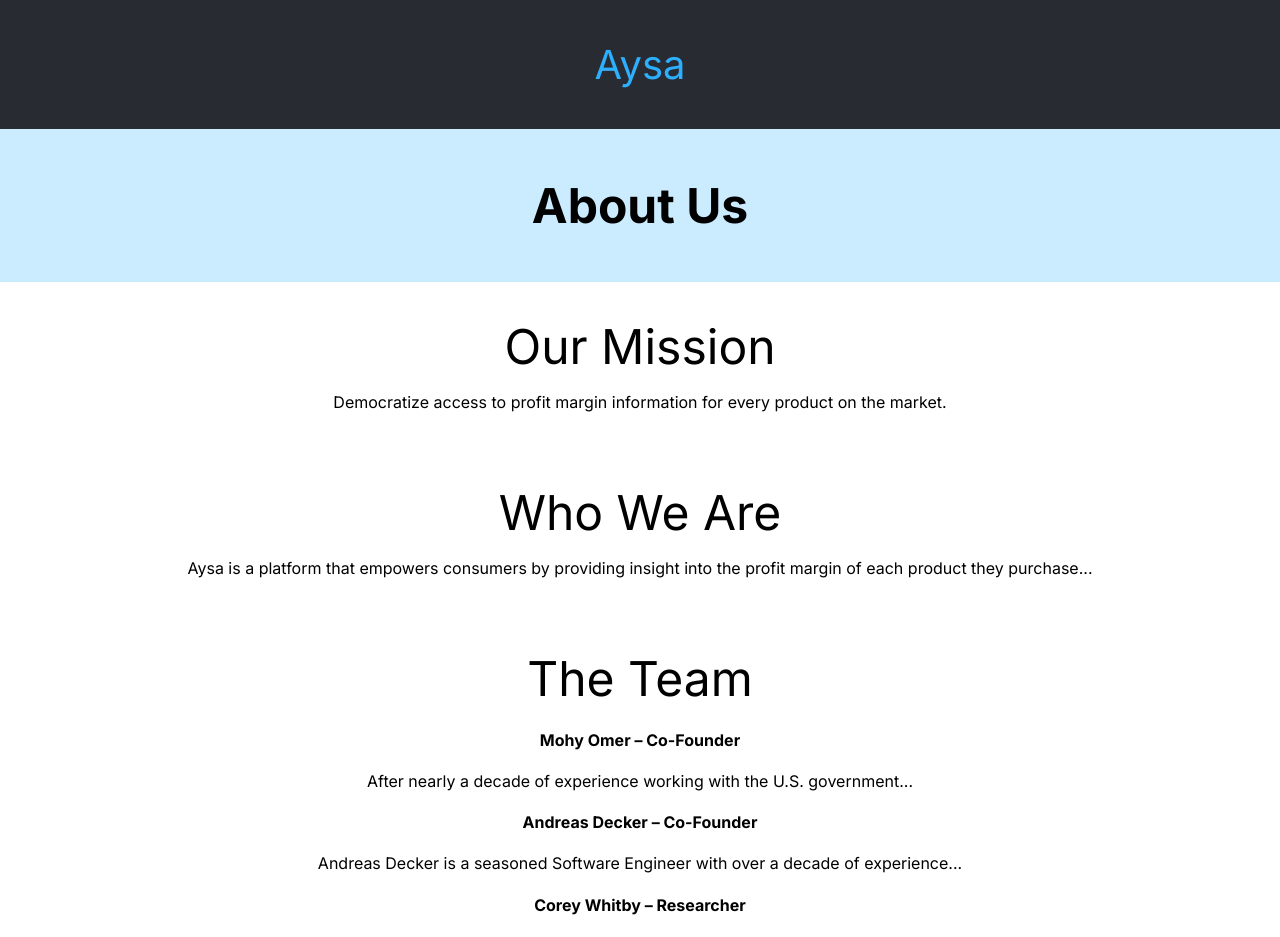
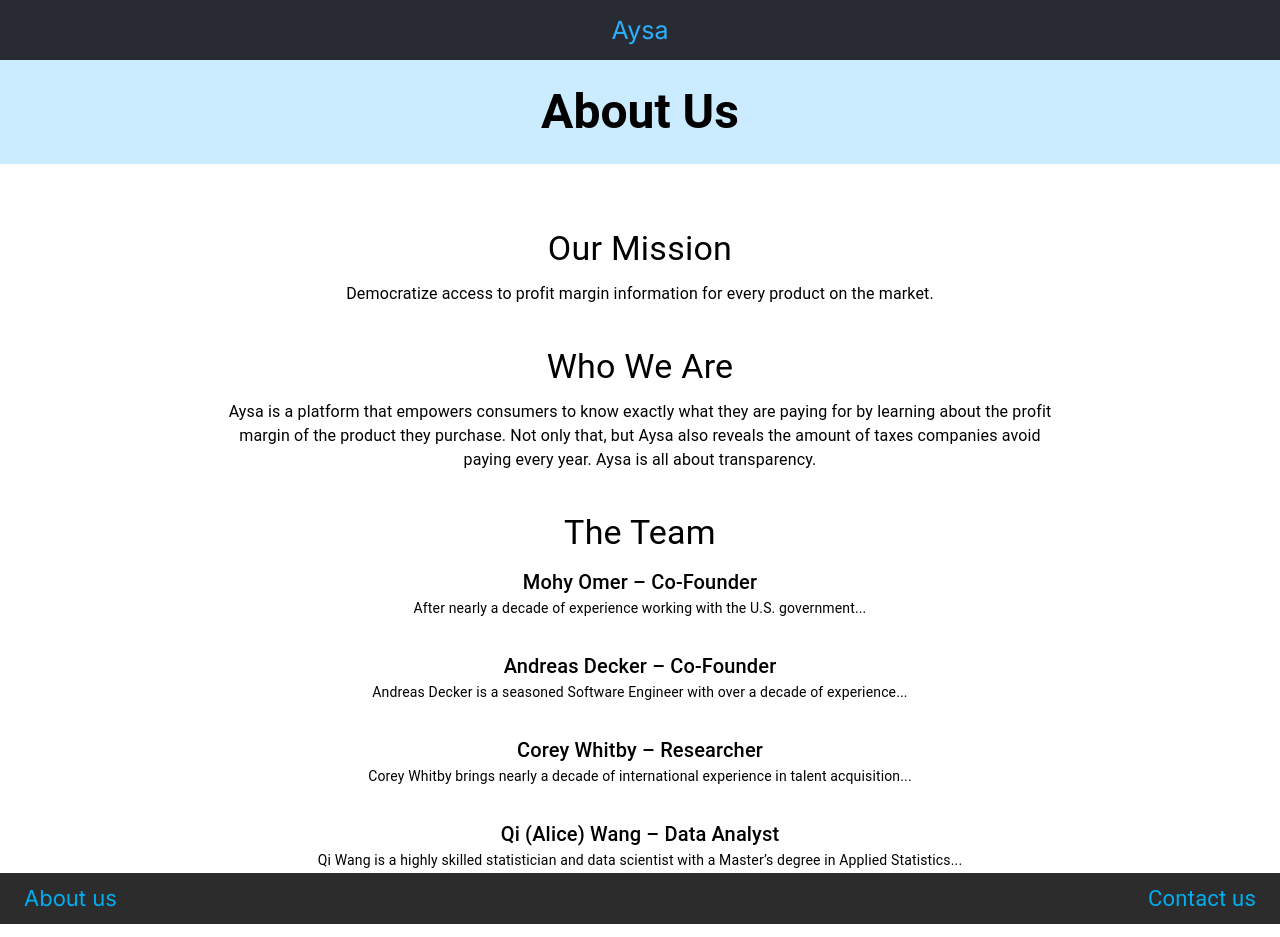
Before and after one commit to webdeveloper510/Aysa-Frontend, a React (Create React App) app: page /about in a window 1280 px wide. Shown: the top 937 px of the page. Built offline with nearby package versions, Linux system fonts and the light colour scheme.

Commit message:
work on client feedback

```diff
--- a/src/assets/css/index.css
+++ b/src/assets/css/index.css
@@ -16,8 +16,10 @@
 }
 header.App-header p {
   color: #2caffe;
-  font-size: 40px;
+  font-size: 25px;
   cursor: pointer;
+  margin: 0;
+  padding: 15px 20px;
 }
 /************** tabs css *********************/
 .App {
@@ -104,6 +106,9 @@
 .about-page {
   float: left;
   width: 100%;
+  display: flex;
+  flex-direction: column;
+  min-height: 100vh;
 }
 .title {
   float: left;
@@ -175,15 +180,9 @@
   color: #00aeef;
   text-decoration: none;
   font-weight: 400;
-  font-size: 30px !important;
+  font-size: 22px !important;
 }
 
-/* footer.footer .btn {
-  text-decoration: none;
-  color: #2caffe;
-  font-size: 25px;
-  font-weight: 400;
-} */
 .input-form .MuiInputBase-input {
   width: 100%;
   padding: 0.5em;
@@ -197,3 +196,9 @@
   width: 50%;
   margin: 0 auto;
 }
+.chart-heading {
+  color: #333 !important;
+}
+.about-row {
+  background: #cbebff;
+}
--- a/src/components/About.jsx
+++ b/src/components/About.jsx
@@ -1,61 +1,80 @@
+import { Container, Box, Typography, Grid } from "@mui/material";
+
 export const About = () => {
   return (
     <div className="about-page">
-      <div className="title">
-        <h1>About Us</h1>
-      </div>
+      {/* Page Title */}
+      <Box textAlign="center" py={3} className="about-row">
+        <Typography variant="h3" component="h1" fontWeight="bold">
+          About Us
+        </Typography>
+      </Box>
 
-      <section className="about-section">
-        <h2>Our Mission</h2>
-        <p>
+      <Container maxWidth="md" sx={{ mt: 3 }}>
+        {/* Mission */}
+        <Box my={5}>
+          <Typography variant="h4" gutterBottom>
+            Our Mission
+          </Typography>
+          <Typography variant="body1">
             Democratize access to profit margin information for every product on
             the market.
-        </p>
-      </section>
+          </Typography>
+        </Box>
 
-      <section className="about-section">
-        <h2>Who We Are</h2>
-        <p>
-          Aysa is a platform that empowers consumers by providing insight into
-          the profit margin of each product they purchase...
-        </p>
-      </section>
+        {/* Who We Are */}
+        <Box my={5}>
+          <Typography variant="h4" gutterBottom>
+            Who We Are
+          </Typography>
+          <Typography variant="body1">
+            Aysa is a platform that empowers consumers to know exactly what they
+            are paying for by learning about the profit margin of the product
+            they purchase. Not only that, but Aysa also reveals the amount of
+            taxes companies avoid paying every year. Aysa is all about
+            transparency.
+          </Typography>
+        </Box>
 
-      <section className="about-section">
-        <h2>The Team</h2>
+        {/* The Team */}
+        <Box mt={5} mb={0}>
+          <Typography variant="h4" gutterBottom>
+            The Team
+          </Typography>
 
-        <div className="team-member">
-          <h4>Mohy Omer – Co-Founder</h4>
-          <p>
+          <Grid item xs={12} mb={4}>
+            <Typography variant="h6">Mohy Omer – Co-Founder</Typography>
+            <Typography variant="body2">
               After nearly a decade of experience working with the U.S.
               government...
-          </p>
-        </div>
+            </Typography>
+          </Grid>
 
-        <div className="team-member">
-          <h4>Andreas Decker – Co-Founder</h4>
-          <p>
-            Andreas Decker is a seasoned Software Engineer with over a decade of
-            experience...
-          </p>
-        </div>
+          <Grid item xs={12} mb={4}>
+            <Typography variant="h6">Andreas Decker – Co-Founder</Typography>
+            <Typography variant="body2">
+              Andreas Decker is a seasoned Software Engineer with over a decade
+              of experience...
+            </Typography>
+          </Grid>
 
-        <div className="team-member">
-          <h4>Corey Whitby – Researcher</h4>
-          <p>
+          <Grid item xs={12} mb={4}>
+            <Typography variant="h6">Corey Whitby – Researcher</Typography>
+            <Typography variant="body2">
               Corey Whitby brings nearly a decade of international experience in
               talent acquisition...
-          </p>
-        </div>
+            </Typography>
+          </Grid>
 
-        <div className="team-member">
-          <h4>Qi (Alice) Wang – Data Analyst</h4>
-          <p>
+          <Grid item xs={12}>
+            <Typography variant="h6">Qi (Alice) Wang – Data Analyst</Typography>
+            <Typography variant="body2">
               Qi Wang is a highly skilled statistician and data scientist with a
               Master’s degree in Applied Statistics...
-          </p>
-        </div>
-      </section>
+            </Typography>
+          </Grid>
+        </Box>
+      </Container>
     </div>
   );
 };
--- a/src/components/Footer.jsx
+++ b/src/components/Footer.jsx
@@ -4,7 +4,7 @@
 export const Footer = () => {
   return (
     <Box
-    className="footerrow"
+      className="footerrow"
       component="footer"
       sx={{
         display: "flex",
@@ -12,7 +12,7 @@
         alignItems: "center",
         backgroundColor: "#2C2C2C", // Dark background
         borderTop: "3px solid white",
-        padding: "12px 24px",
+        padding: "9px 24px",
         fontFamily: "inherit",
       }}
     >
--- a/src/components/TabOne.jsx
+++ b/src/components/TabOne.jsx
@@ -1,5 +1,6 @@
 import { useState } from "react";
 import Productimage from "../assets/image/product-image.png";
+import Tooltip from "@mui/material/Tooltip";
 import {
   Box,
   Typography,
@@ -146,14 +147,14 @@
     labels: [`Market Price: $${market}`],
     datasets: [
       {
+        label: `Profit: $${profit}`,
+        data: [profit],
+        backgroundColor: "#4FC3F7",
+      },
+      {
         label: `Production Cost: $${production}`,
         data: [production],
         backgroundColor: "#5C6BC0",
-      },
-      {
-        label: `Profit: $${profit}`,
-        data: [profit],
-        backgroundColor: "#4FC3F7",
       },
     ],
   };
@@ -161,21 +162,44 @@
   const chartOptions = {
     plugins: {
       legend: { position: "bottom" },
-      title: {
-        display: true,
-        text: `Profit Margin: ${first.profit_margin || "N/A"} (*)`,
-        font: { size: 18, weight: "bold" },
-      },
     },
     responsive: true,
     scales: {
       x: {
         stacked: true,
-        title: { display: true, text: "Market Price" },
+        title: {
+          display: true,
+          text: `Market Price: $${market || "N/A"}`,
+          font: {
+            size: 14,
+          },
+          padding: {
+            top: 10,
+          },
+        },
+        ticks: {
+          display: false,
+        },
+        grid: {
+          display: false,
+          drawTicks: false,
+        },
       },
       y: {
         stacked: true,
         beginAtZero: true,
+        min: 0,
+        max: 250,
+        ticks: {
+          stepSize: 50,
+          callback: function (value) {
+            return value;
+          },
+        },
+        grid: {
+          drawBorder: false,
+          color: "#e0e0e0",
+        },
       },
     },
   };
@@ -267,8 +291,29 @@
               />
             </Box>
             <Box flex={1} maxWidth="45%">
+              <Typography
+                variant="h6"
+                fontWeight="bold"
+                textAlign="center"
+                className="chart-heading"
+              >
+                Profit Margin: {first.profit_margin || "N/A"}{" "}
+                <Tooltip title="An estimate">
+                  <span
+                    style={{
+                      cursor: "pointer",
+                    }}
+                  >
+                    (*)
+                  </span>
+                </Tooltip>
+              </Typography>
+
               <Bar data={chartData} options={chartOptions} />
             </Box>
+            {/* <Box flex={1} maxWidth="45%">
+              <Bar data={chartData} options={chartOptions} />
+            </Box> */}
           </Box>
 
           <Typography
--- a/src/components/TabThree.jsx
+++ b/src/components/TabThree.jsx
@@ -38,11 +38,16 @@
         (row) =>
           row.company_name?.toLowerCase().includes(query.toLowerCase()) ||
           row.year?.toLowerCase().includes(query.toLowerCase())
-        //row.tax_paid?.toLowerCase().includes(query.toLowerCase()) ||
-        //row.tax_avoid?.toLowerCase().includes(query.toLowerCase())
       );
 
-      setFilteredData(filtered);
+      // ✅ Sort by year (desc) and get latest 4
+      const sorted = [...filtered]
+        .filter((row) => row.year)
+        .sort((a, b) => parseInt(b.year) - parseInt(a.year));
+
+      const topFourYears = sorted.slice(0, 4);
+
+      setFilteredData(topFourYears);
       setError("");
     } catch (err) {
       console.error(err);
--- a/src/components/TabTwo.jsx
+++ b/src/components/TabTwo.jsx
@@ -40,14 +40,16 @@
         (row) =>
           row.company_name?.toLowerCase().includes(value.toLowerCase()) ||
           row.ceo_name?.toLowerCase().includes(value.toLowerCase())
-        // row.ceo_total_compensation
-        //   ?.toLowerCase()
-        //   .includes(value.toLowerCase()) ||
-        // row.worker_salary?.toLowerCase().includes(value.toLowerCase()) ||
-        // row.year?.toLowerCase().includes(value.toLowerCase())
       );
 
-      setFilteredData(filtered);
+      // ✅ Sort by year (desc) and get latest 4
+      const sorted = [...filtered]
+        .filter((row) => row.year)
+        .sort((a, b) => parseInt(b.year) - parseInt(a.year));
+
+      const topFourYears = sorted.slice(0, 4);
+
+      setFilteredData(topFourYears);
     } catch (err) {
       console.error(err);
       setError("Failed to load data.");
@@ -102,14 +104,13 @@
                 <Box sx={{ ...cellStyle, backgroundColor: "#FCFAF6" }}>
                   Year
                 </Box>
-                <Box sx={{ ...cellStyle, backgroundColor: "#D3DCAA" }}>
+                <Box sx={{ ...cellStyle, backgroundColor: "#ff7f7f" }}>
                   CEO <br /> Name
                 </Box>
                 <Box
                   sx={{
                     ...cellStyle,
-                    backgroundColor: "#EC4137",
-                    color: "#fff",
+                    backgroundColor: "#FCFAF6",
                   }}
                 >
                   CEO Total Compensation
@@ -117,8 +118,7 @@
                 <Box
                   sx={{
                     ...cellStyle,
-                    backgroundColor: "#FF0000",
-                    color: "#fff",
+                    backgroundColor: "#FCFAF6",
                   }}
                 >
                   Frontline Worker Salary
@@ -141,14 +141,13 @@
                   <Box sx={{ ...cellStyle, backgroundColor: "#FCFAF6" }}>
                     <Typography variant="h6">{row.year}</Typography>
                   </Box>
-                  <Box sx={{ ...cellStyle, backgroundColor: "#E9E7CA" }}>
+                  <Box sx={{ ...cellStyle, backgroundColor: "#FEC7C7" }}>
                     <Typography variant="h6">{row.ceo_name}</Typography>
                   </Box>
                   <Box
                     sx={{
                       ...cellStyle,
-                      backgroundColor: "#EC4137",
-                      color: "#fff",
+                      backgroundColor: "#FCFAF6",
                     }}
                   >
                     <Typography variant="h6">
@@ -158,8 +157,7 @@
                   <Box
                     sx={{
                       ...cellStyle,
-                      backgroundColor: "#FF0000",
-                      color: "#fff",
+                      backgroundColor: "#FCFAF6",
                     }}
                   >
                     <Typography variant="h6">{row.worker_salary}</Typography>
```
Lines whose indentation alone changed are shown as unchanged.
